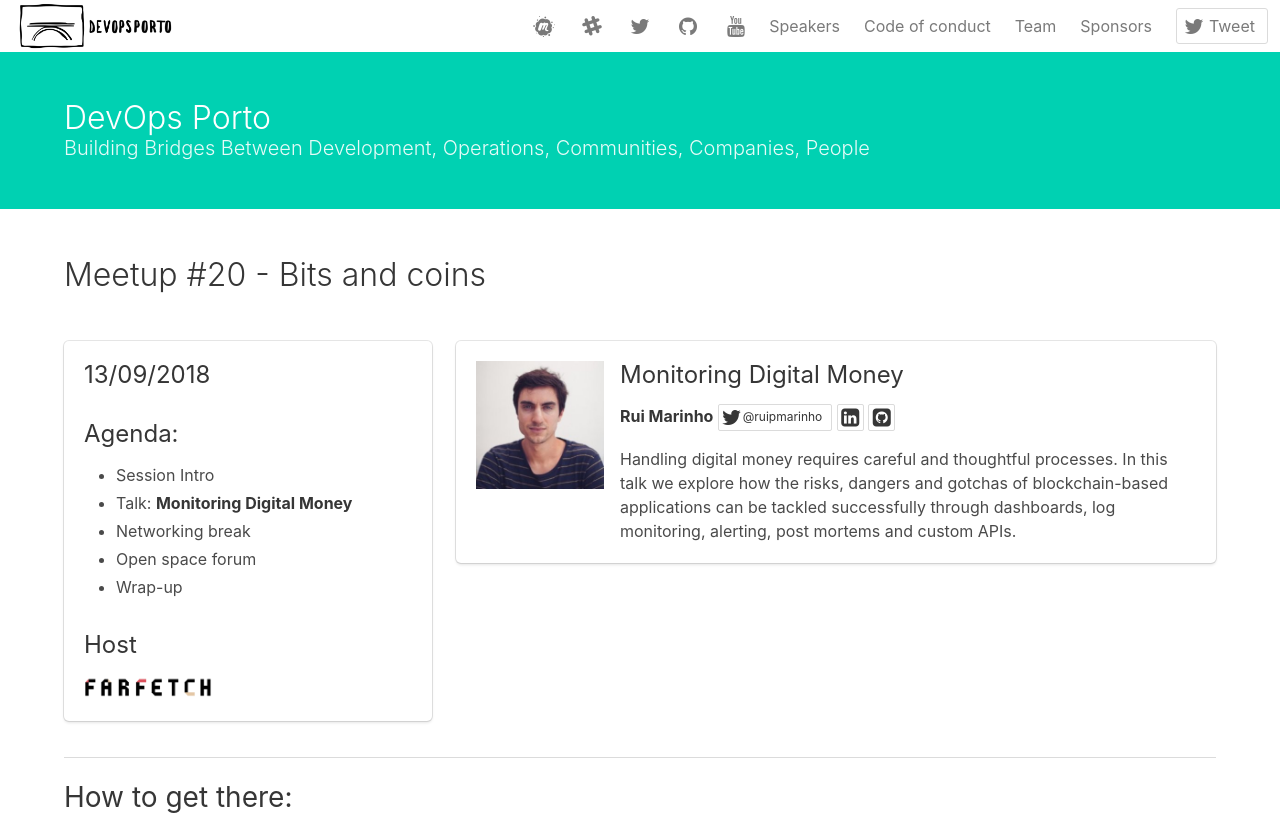
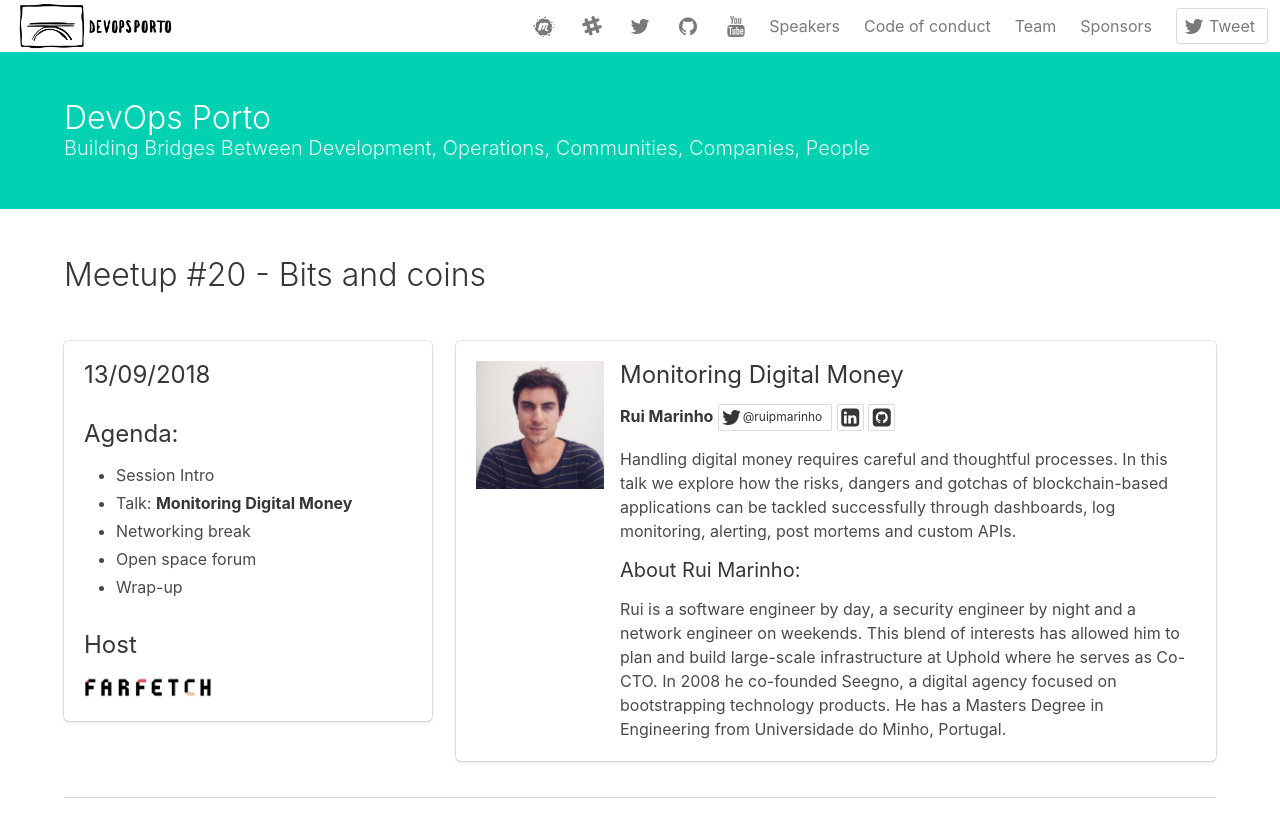
Before and after one commit to DevOpsPorto/devopsporto.github.io, a Jekyll site: the page built from index.md, in a window 1280 px wide and 900 px high, cut to the strip 0-826 px from the top of the window. Built offline with Jekyll 4.4.1, drawn with Linux system fonts in a browser that asks for light colours.

Commit message:
rui marinho bio

```diff
--- a/_includes/meetup2018020.html
+++ b/_includes/meetup2018020.html
@@ -37,9 +37,13 @@
               log monitoring, alerting, post mortems and custom APIs.
             </p>
 
-            <!--<h4>About Rui Marinho:</h4>
+            <h4>About Rui Marinho:</h4>
             <p>
-            </p>-->
+                Rui is a software engineer by day, a security engineer by night and a network engineer on weekends.
+                This blend of interests has allowed him to plan and build large-scale infrastructure at Uphold where
+                he serves as Co-CTO. In 2008 he co-founded Seegno, a digital agency focused on bootstrapping technology
+                products. He has a Masters Degree in Engineering from Universidade do Minho, Portugal.
+            </p>
 
             <!--<h4>Media</h4>
             <p>
```
